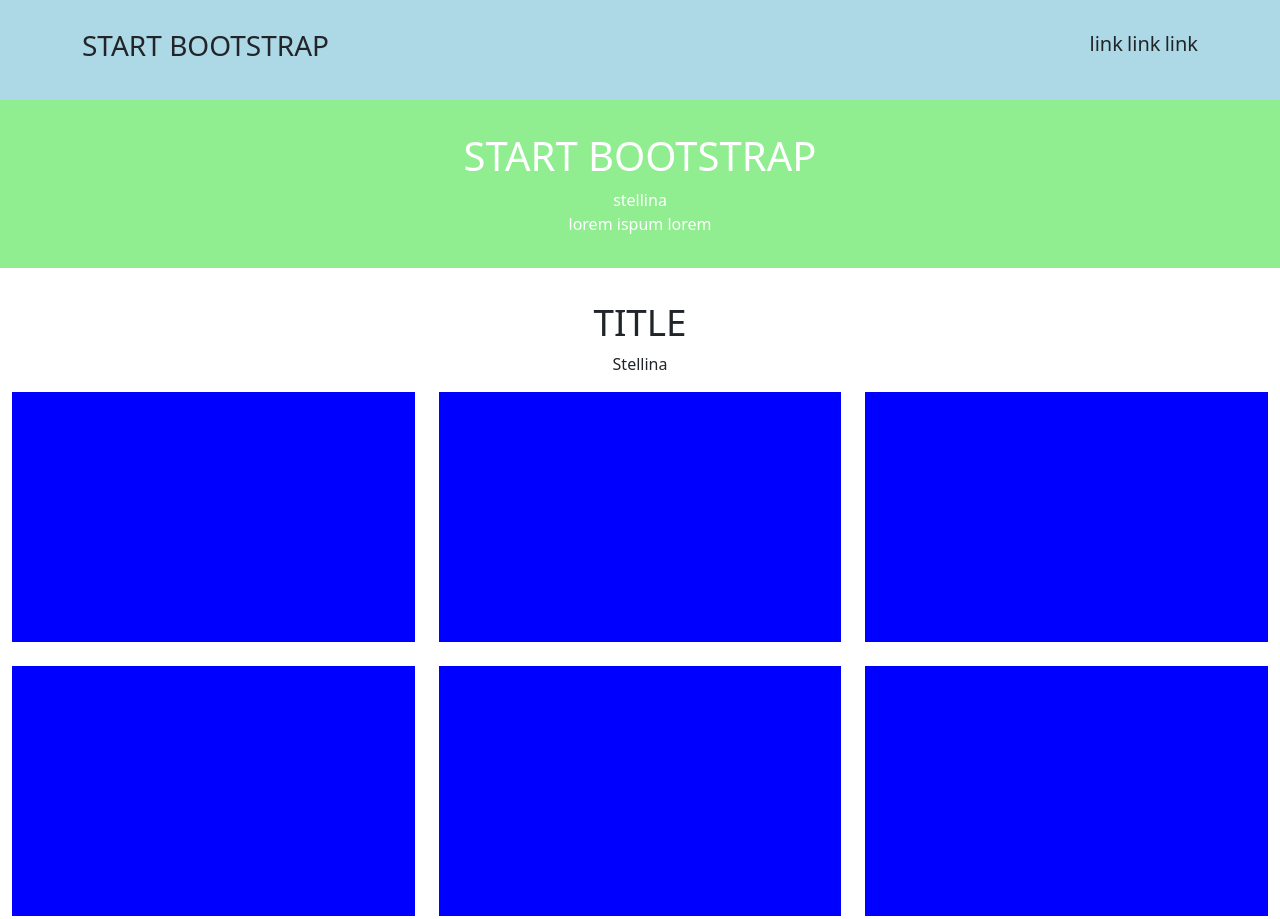
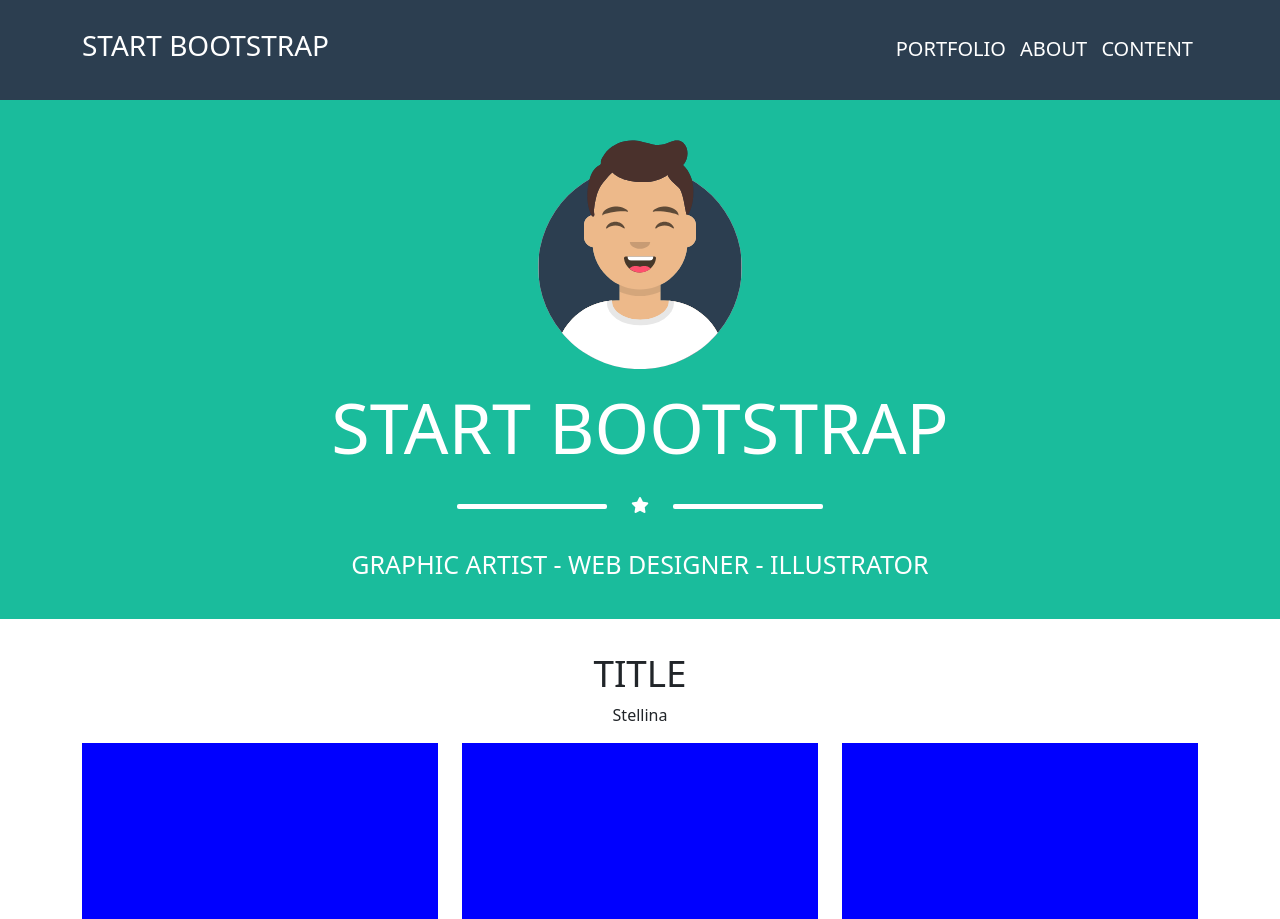
Before and after one commit to fede2796/html-css-bootstrap-freelancer, a plain HTML site: page bootstrap_freelancer/index.html in a window 1280 px wide. Shown: the top 919 px of the page. Drawn offline with nearby package versions, Linux system fonts and the light colour scheme.

Commit message:
sistemata prima section

```diff
--- a/bootstrap_freelancer/css/style.css
+++ b/bootstrap_freelancer/css/style.css
@@ -5,7 +5,7 @@ ul{
     padding: 0;
 }
 .bg-green{
-    background-color: lightgreen;
+    background-color: #1abc9c;
     color: white;
 }
 .ms_small_container{
@@ -13,10 +13,11 @@ ul{
     max-width: 1170px;
     margin: 0 auto;
 }
+
 /*HEADER*/
 header{
     height: 100px;
-    background-color: lightblue;
+    background-color: #2c3e50;
     display: flex;
     align-items: center;
 }
@@ -24,14 +25,26 @@ header{
 nav{
     text-align: right;
 }
-
+.name{
+    color: white;
+}
 .ms_main_menu li{
     display: inline-block;
     font-size: 20px;
+    padding: 5px;
 }
 .ms_main_menu a{
     text-decoration: none;
+    color: white;
 }
+.btn_burger i{
+    color: white;
+}
+.btn_burger{
+    background-color: #2c3e50;
+    border-color: white;
+}
+
 /*MAIN*/
 section{
     padding: 2rem 0;
@@ -42,6 +55,50 @@ section{
 }
 .section-header{
     margin-bottom: 1rem;
+}
+.start img{
+    width: 20%;
+}
+.start h1{
+    font-size: 70px;
+    text-transform: uppercase ;
+}
+.img-col{
+    padding-bottom: 1rem;
+}
+.star{
+    margin-top: 1rem;
+    margin-bottom: 1rem;
+}
+.star i{
+    color: white;
+}
+.star:before{
+    content: "";
+    display: inline-block;
+    width: 150px;
+    height: 5px;
+    margin-right:20px;
+    margin-bottom: 2px;
+    background-color: white;
+    border-radius: 2px;
+}
+.star:after{
+    content: "";
+    display: inline-block;
+    width: 150px;
+    height: 5px;
+    margin-left: 20px;
+    margin-bottom: 2px;
+    background-color: white;
+    border-radius: 2px;
+}
+.work{
+    margin-top: 1rem;
+}
+.work h1{
+    text-transform: uppercase ;
+    font-size: 25px;
 }
 /*PORTFOLIO*/
 .portfolio-card{
--- a/bootstrap_freelancer/index.html
+++ b/bootstrap_freelancer/index.html
@@ -11,6 +11,7 @@
     <link rel="stylesheet" href="css/style.css">
 </head>
 <body>
+    <!-- Header -->
     <header>
         <div class="container">
             <div class="row">
@@ -26,19 +27,22 @@
                 <div class="col-6">
                     <nav>
                         <div class="burger d-md-none">
-                            <i class="fa fa-bars" aria-hidden="true"></i>
+                            <button type="button" class="btn btn_burger">
+                                <i class="fa fa-bars" aria-hidden="true"></i>
+                            </button>
+
                         </div>
 
                         <div class="ms_main_menu d-none d-md-block">
                             <ul>
                                 <li>
-                                    link
+                                    <a href="#">PORTFOLIO</a>
                                 </li>
                                 <li>
-                                    link
+                                    <a href="#">ABOUT</a>
                                 </li>
                                 <li>
-                                    link
+                                    <a href="#">CONTENT</a>
                                 </li>
                             </ul>
                         </div>
@@ -49,20 +53,32 @@
     </header>
 
    <main>
+
        <!-- Start -->
-        <section class="bg-green text-center">
+        <section class="bg-green text-center start">
             <div class="container">
                 <div class="row">
+                    <div class="col img-col">
+                        <img src="img/avatar.svg" alt="avatar">
+                    </div>
+
                     <h1>START BOOTSTRAP</h1>
-                    <span>stellina</span>
-                    <span>lorem ispum lorem</span>
+
+                    <div class="star">
+                        <i class="fa-solid fa-star"></i>
+                    </div>
+
+                    <div class="work">
+                        <h1>GRAPHIC ARTIST - WEB DESIGNER - ILLUSTRATOR</h1>
+                    </div>
+
                 </div>
             </div>
         </section>
 
         <!-- Portfolio -->
         <section>
-            <div class="container-fluid">
+            <div class="container">
                 <div class="section-header text-center">
                     <h2>TITLE</h2>
                     <div>Stellina</div>
```
